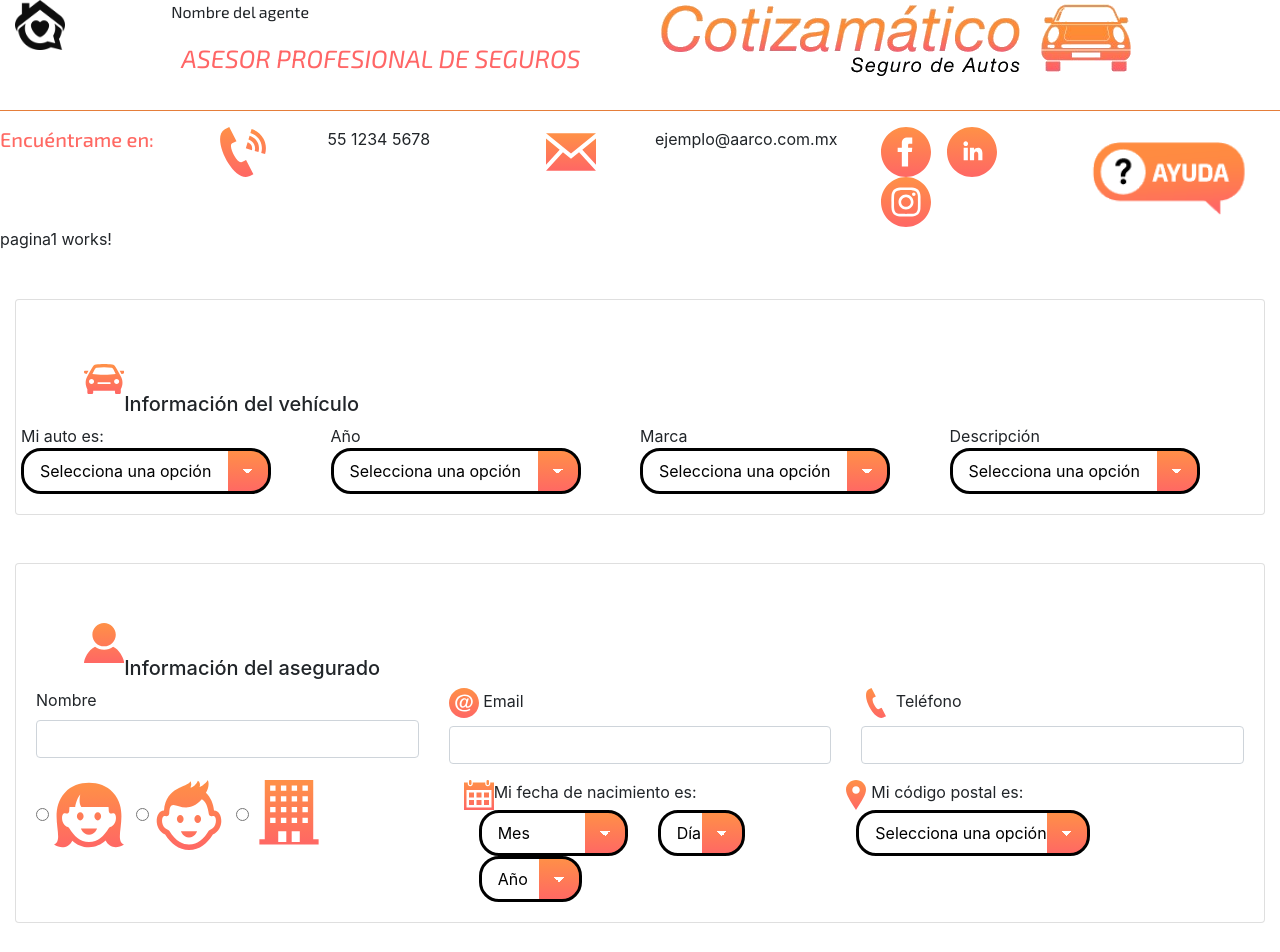
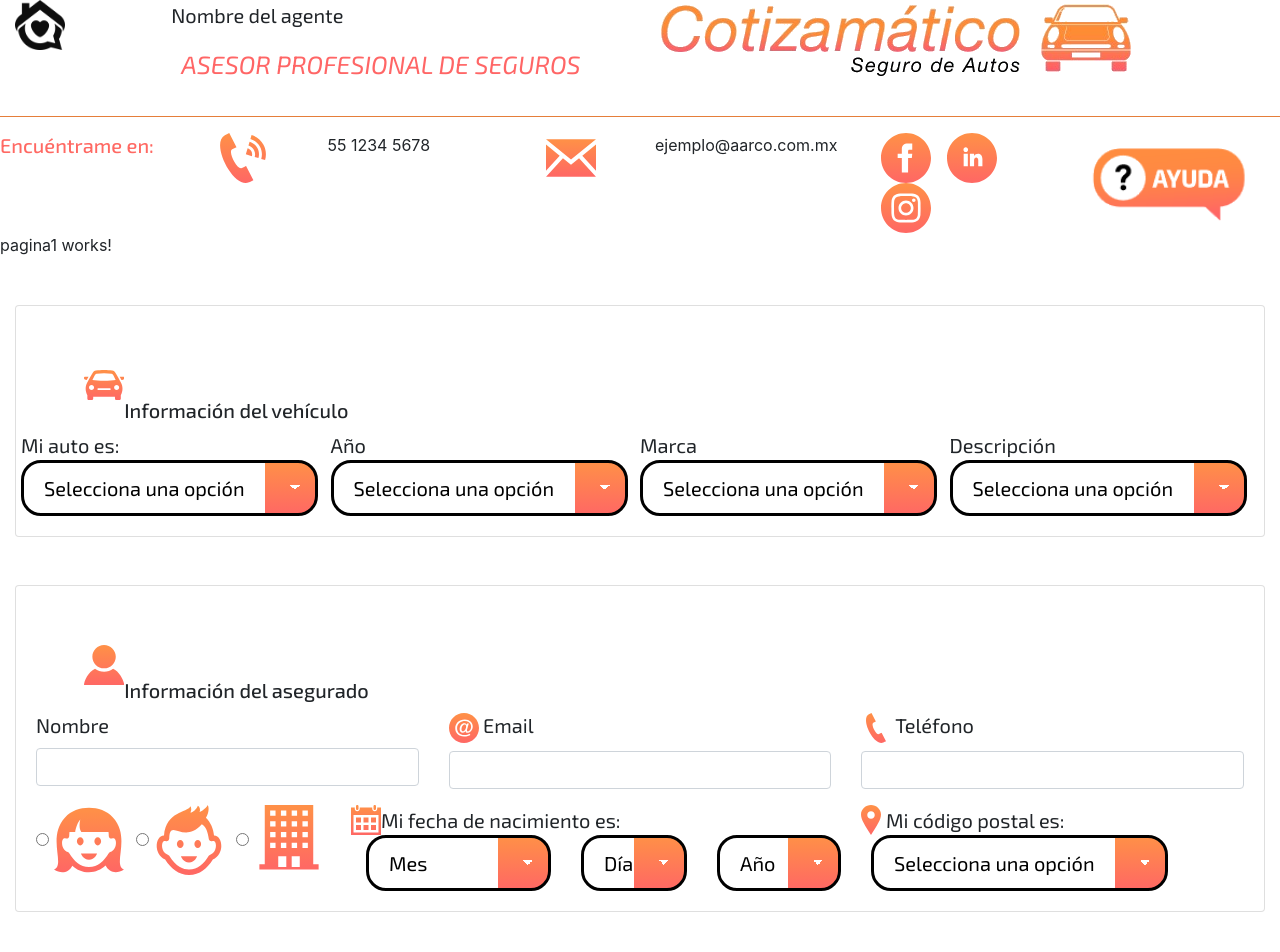
Before and after one commit to Erikagam/19102020, an Angular app: page / in a window 1280 px wide. Shown: the top 952 px of the page. Built offline with nearby package versions, Linux system fonts and the light colour scheme.

Commit message:
"añadimodulo mat de angular"

```diff
--- a/angular.json
+++ b/angular.json
@@ -22,14 +22,16 @@
             "assets": [
               "src/favicon.ico",
               "src/assets"
-            ],"styles": [
+            ],
+            "styles": [
+              "./node_modules/@angular/material/prebuilt-themes/indigo-pink.css",
               "src/styles.css",
               "node_modules/bootstrap/dist/css/bootstrap.css"
-          ],
+            ],
             "scripts": [
               "node_modules/jquery/dist/jquery.js",
               "node_modules/bootstrap/dist/js/bootstrap.js"
-          ]
+            ]
           },
           "configurations": {
             "production": {
@@ -91,6 +93,7 @@
               "src/assets"
             ],
             "styles": [
+              "./node_modules/@angular/material/prebuilt-themes/indigo-pink.css",
               "src/styles.css"
             ],
             "scripts": []
@@ -128,6 +131,4 @@
   "cli": {
     "analytics": "f04960de-eb71-47be-a60c-b91ce5726f70"
   }
-
-
 }
--- a/package.json
+++ b/package.json
@@ -12,10 +12,12 @@
   "private": true,
   "dependencies": {
     "@angular/animations": "~10.1.2",
+    "@angular/cdk": "^10.2.6",
     "@angular/common": "~10.1.2",
     "@angular/compiler": "~10.1.2",
     "@angular/core": "~10.1.2",
     "@angular/forms": "~10.1.2",
+    "@angular/material": "^10.2.6",
     "@angular/platform-browser": "~10.1.2",
     "@angular/platform-browser-dynamic": "~10.1.2",
     "@angular/router": "~10.1.2",
--- a/src/app/componentes/pagina1/infoasegurado/infoasegurado.component.html
+++ b/src/app/componentes/pagina1/infoasegurado/infoasegurado.component.html
@@ -1,4 +1,4 @@
-<div class="container my-5 mx-0 mw-100">
+<div class="container my-5 mx-0 mw-100" id="inase">
 <div class="card">
     <div class="card-body">
       <div class="row">
@@ -42,7 +42,8 @@
         </div>
       </div>
       <div class="row">
-          <div class="col-md-4 col-sm-12">
+          <div class="col col-md-auto align-self-start">
+            <!-- -md-4 col-sm-12 -->
             <div class="form-check form-check-inline">
                 <input class="form-check-input" type="radio" name="inlineRadioOptions" id="inlineMujer" value="Mujer">
                 <label class="form-check-label" for="inlineRadio1">
@@ -62,22 +63,25 @@
                 </label>
             </div>
           </div>
-          <div class="col-md-4 col-sm-12" style="margin-left: -5px;padding-right: 60px;padding-left: 50px;" >
+          <div class="col col-md-auto align-self-center" >
+            <!-- style="margin-left: -5px;padding-right: 20px;padding-left: 20px;" -->
             <div class="row">
               <svg fill="url(#gradiente)" xmlns="http://www.w3.org/2000/svg" width="30" height="30" viewBox="0 0 24 24"><path d="M20 20h-4v-4h4v4zm-6-10h-4v4h4v-4zm6 0h-4v4h4v-4zm-12 6h-4v4h4v-4zm6 0h-4v4h4v-4zm-6-6h-4v4h4v-4zm16-8v22h-24v-22h3v1c0 1.103.897 2 2 2s2-.897 2-2v-1h10v1c0 1.103.897 2 2 2s2-.897 2-2v-1h3zm-2 6h-20v14h20v-14zm-2-7c0-.552-.447-1-1-1s-1 .448-1 1v2c0 .552.447 1 1 1s1-.448 1-1v-2zm-14 2c0 .552-.447 1-1 1s-1-.448-1-1v-2c0-.552.447-1 1-1s1 .448 1 1v2z"/></svg>
               Mi fecha de nacimiento es:
             </div>
             <div class="row">
-                  <div class="col">
-                    <select  style="padding-right: 2.5em;" class="classic" [(ngModel)]="mes" (change)="capturarmes()">
+              <div class="col">
+                <!-- style="margin-left: -5px;padding-right: 7px;" -->
+                    <select  style="padding-right:2.7em;" class="classic" [(ngModel)]="mes" (change)="capturarmes()">
                         <option value="">Mes</option>
-                        <option *ngFor="let mes of meses">
+                        <option class="item" *ngFor="let mes of meses">
                           {{mes}}
                         </option>
                     </select>
                     <p [hidden]="mes==''">Has seleccionado la opción # {{ vermes }}</p>
                   </div>
-                  <div class="col">
+                  <div class="col" >
+                    <!-- style="margin-left: -5px; padding-right: 14px; padding-left: 20px;" -->
                     <select  style="padding-right: 2.5em;" class="classic" [(ngModel)]="dia" (change)="capturardia()">
                         <option value="">Día</option>
                         <option *ngFor="let dia of dias">
@@ -87,25 +91,26 @@
 
                     <p [hidden]="dia==''">Has seleccionado la opción # {{ verdia }}</p>
                   </div>
-                  <div class="col">
-                    <select  style="padding-right: 2.5em;" class="classic" [(ngModel)]="fechaann" (change)="capturarfechaann()">
+                  <div class="col" >
+                    <!-- style="margin-left: -5px;padding-right: 20px;padding-left: 20px;" -->
+                    <select style="padding-right: 2.5em;" class="classic" [(ngModel)]="fechaann" (change)="capturarfechaann()">
                         <option value="">Año</option>
-                        <option *ngFor="let fechaann of fechaannos">
+                        <option class="hovi"  *ngFor="let fechaann of fechaannos">
                           {{fechaann}}
                         </option>
                     </select>
-
                     <p [hidden]="fechaann==''">Has seleccionado la opción # {{ verfechaann }}</p>
                   </div>
               </div>
           </div>
-          <div class="col-md-4 col-sm-12">
+          <div class="col col-md-auto align-self-right">
+            <!-- -md-4 col-sm-12 -->
               <div class="row">
                 <svg fill="url(#gradiente)" xmlns="http://www.w3.org/2000/svg" width="30" height="30" viewBox="0 0 24 24"><path d="M12 0c-4.198 0-8 3.403-8 7.602 0 4.198 3.469 9.21 8 16.398 4.531-7.188 8-12.2 8-16.398 0-4.199-3.801-7.602-8-7.602zm0 11c-1.657 0-3-1.343-3-3s1.343-3 3-3 3 1.343 3 3-1.343 3-3 3z"/></svg>
                 Mi código postal es:
               </div>
               <div class="row">
-                <select style="padding-right: 2.5em;margin-left: 15px;" class="classic">
+                <select style="padding-right: 3.5em;margin-left: 15px;" class="classic">
                     <option value="">Selecciona una opción</option>
                     <option>
                     </option>
@@ -115,4 +120,8 @@
       </div>
     </div>
   </div>
+
+
+
+
 </div>
--- a/src/app/componentes/pagina1/infoasegurado/infoasegurado.component.ts
+++ b/src/app/componentes/pagina1/infoasegurado/infoasegurado.component.ts
@@ -13,11 +13,14 @@ export class InfoaseguradoComponent implements OnInit {
   fechaannos;
   mesdiabis: (string | number)[][];
   mesdia: (string | number)[][];
+
   constructor(){
+  }
 
 
 
-  }
+
+
 
   mes: string  = ''; // Iniciamos mes
   vermes: string        = '';
--- a/src/app/componentes/pagina1/infovehiculo/infovehiculo.component.html
+++ b/src/app/componentes/pagina1/infovehiculo/infovehiculo.component.html
@@ -1,4 +1,4 @@
-<div class="container my-5 mx-0 mw-100">
+<div class="container my-5 mx-0 mw-100" id="inave">
 <div class="card">
     <div class="card-body">
       <div class="row ">
@@ -81,6 +81,4 @@
       </div>
     </div>
 </div>
-
-
 </div>
--- a/src/styles.css
+++ b/src/styles.css
@@ -40,9 +40,10 @@
     color: #FF6963;
 }
 
-#nom{
-    font-family: 'Exo 2', sans-serif;
-    font: 300;
+#nom,#inase,#inave{
+  font-family: 'Exo 2', sans-serif;
+  font: 300;
+  font-size: 20px;
 
 }
 #ase,#seg{
@@ -98,7 +99,7 @@ margin-top: 4.5rem;;
 }
 
 
-select {
+select{
     background-color: white;
     border: solid black;
     -webkit-border-radius: 20px;
@@ -115,7 +116,10 @@ select {
     -webkit-appearance: none;
     -moz-appearance: none;
   }
-  select.classic {
+
+
+
+  select.classic, .mat-form-field-wrapper {
     background-image:
       linear-gradient(45deg, transparent 50%, white 50%),
       linear-gradient(135deg, white 50%, transparent 50%),
@@ -131,9 +135,14 @@ select {
     background-repeat: no-repeat;
     scrollbar-highlight-color: hotpink;
   }
-  select > option:hover{
-    box-shadow: 0 0 10px 100px #FED20F inset;
-    transition: all .2s ease-in-out;
+  .classic option:hover{
+    background-color: rgba(111, 111, 110, 0.7) !important;
+  }
+  select > option{
+   background-color: #f4f4f4;
+   font-family: 'Exo 2', sans-serif;
+  font: 300;
+  font-size: 20px;
 }
 
   #rect1,#rect2,#rect3,#rect4{
```
Also changed, not shown: 1 other file (tests, documents, lock files or other folders).
